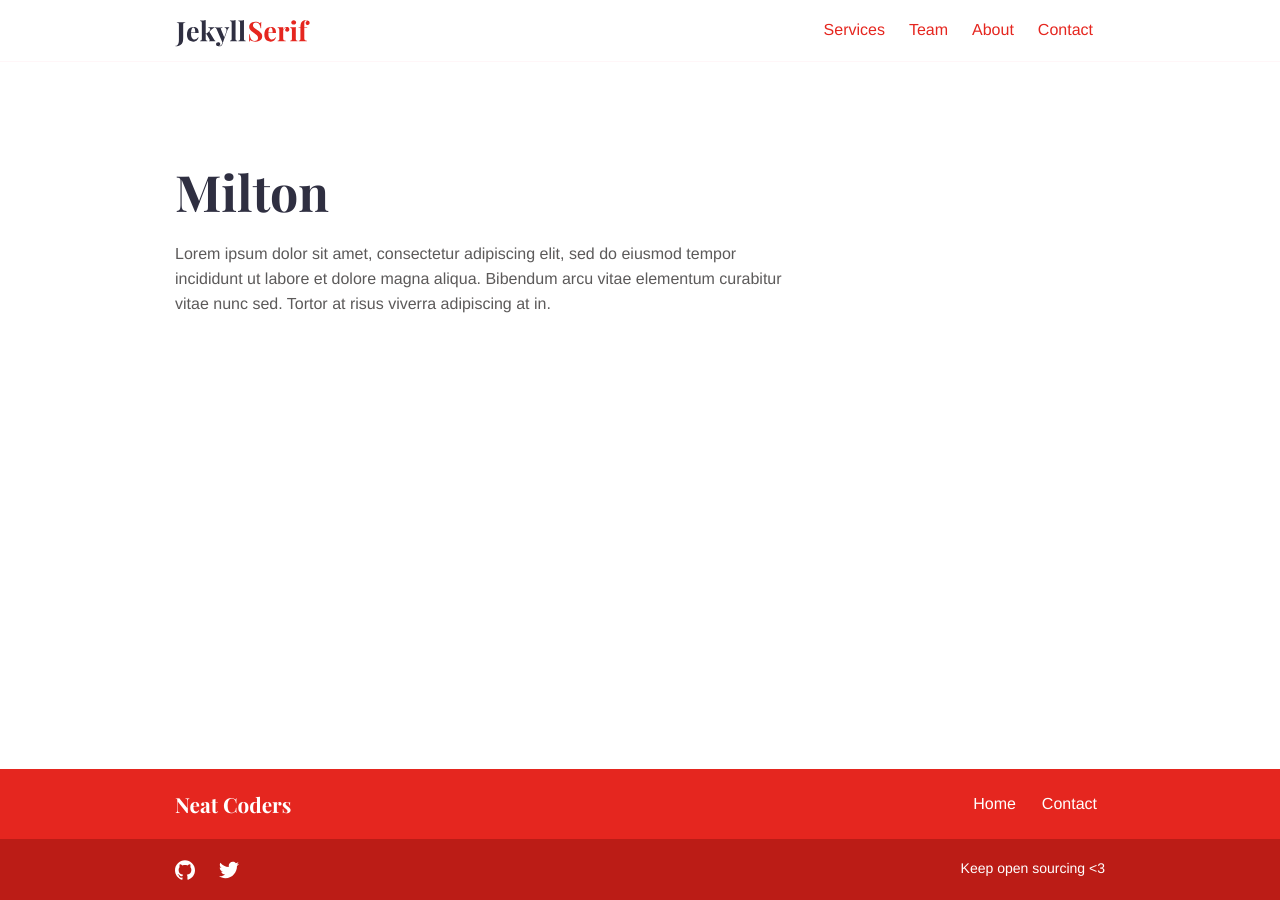
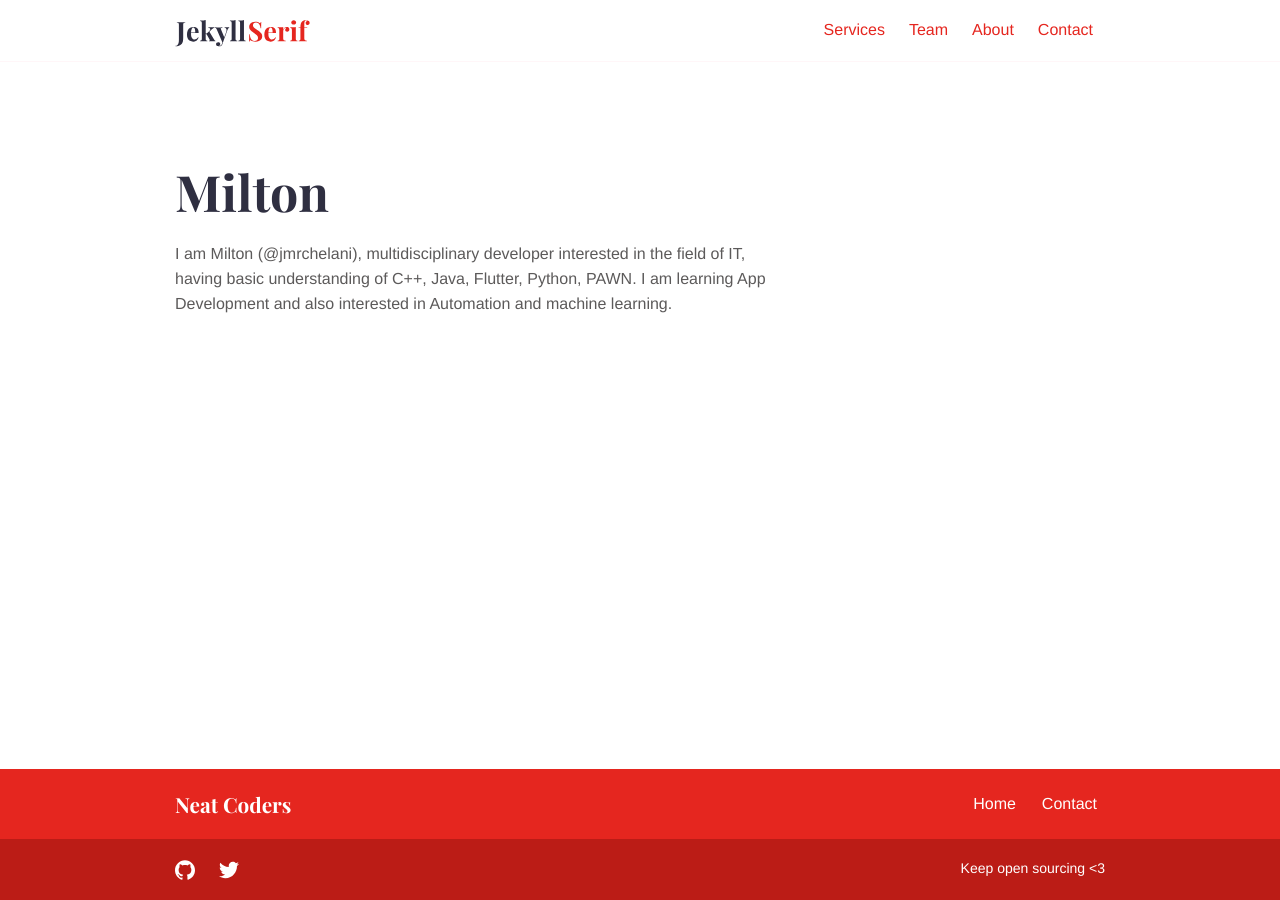
Before and after one commit to NeatCoders/neatcoders.github.io, a Jekyll site: the page built from _team/milton.md, in a window 1280 px wide. Built offline with Jekyll 4.4.1, drawn with Linux system fonts in a browser that asks for light colours.

Commit message:
Update milton.md

```diff
--- a/_team/milton.md
+++ b/_team/milton.md
@@ -6,8 +6,8 @@ image: "https://avatars2.githubusercontent.com/u/55441239?s=460&u=d5767f8bdd99f1
 jobtitle: "Creator"
 linkedinurl: "https://www.linkedin.com/in/milton-chelani-834a681a0/"
 promoted: true
-weight: 2
+weight: 1
 layout: team
 ---
 
-Lorem ipsum dolor sit amet, consectetur adipiscing elit, sed do eiusmod tempor incididunt ut labore et dolore magna aliqua. Bibendum arcu vitae elementum curabitur vitae nunc sed. Tortor at risus viverra adipiscing at in.
+I am Milton (@jmrchelani), multidisciplinary developer interested in the field of IT, having basic understanding of C++, Java, Flutter, Python, PAWN. I am learning App Development and also interested in Automation and machine learning.
```
